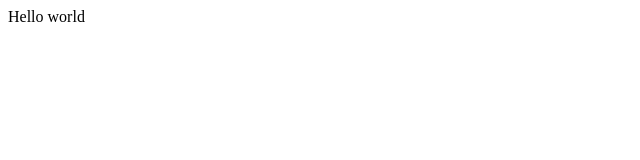
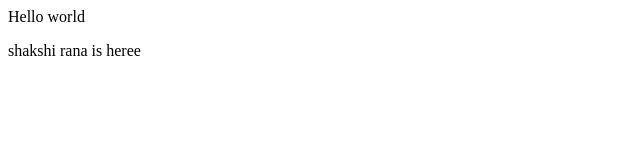
Before and after one commit to Shakshirana13/saxi, a plain HTML site: page index.html in a window 1280 px wide. Shown: the whole page, without its empty margins (0-640 px from the left). Drawn offline with Linux system fonts and the light colour scheme.

Commit message:
changes in 1 tag
added one tag p and write message

```diff
--- a/index.html
+++ b/index.html
@@ -1 +1,2 @@
 <p>Hello world</p>
+<p>shakshi rana is heree</p>
```
